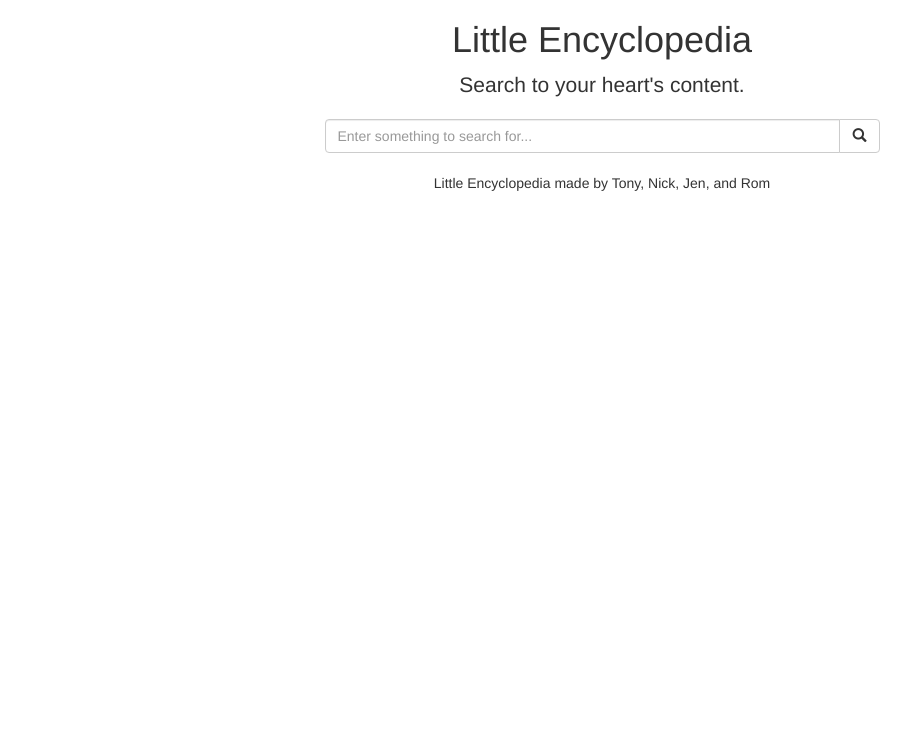
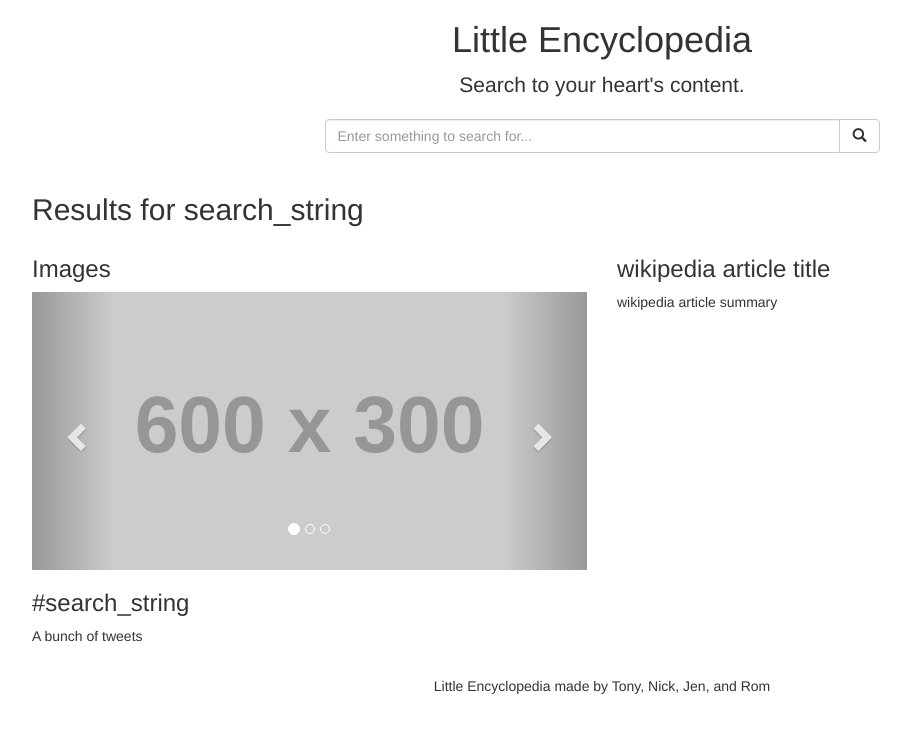
Before and after one commit to Clase026/Encyclopedia_Project, a Django app: page / in a window 1280 px wide. Shown: the top 733 px of the page, without its empty margins (38-949 px from the left). Run offline with Django 3.2, Linux system fonts and the light colour scheme; some libraries are stand-ins or nearby versions.

Commit message:
Update search index with placeholder results

```diff
--- a/encyclopedia/templates/search/index.html
+++ b/encyclopedia/templates/search/index.html
@@ -32,8 +32,59 @@
                             </button>
                         </span>
                     </div>
+                    <br>
                 </form>
+            </div>
+        </div>
+        <div class="row">
+            <div class="col-xs-12">
+                <h2>Results for search_string</h2>
+            </div>
+        </div>
+        <div class="row">
+            <div class="col-xs-12 col-sm-6">
+                <h3>Images</h3>
+                <div id="carousel" class="carousel slide" data-ride="carousel">
+                    <!-- Indicators -->
+                    <ol class="carousel-indicators">
+                        <li data-target="#carousel-example-generic" data-slide-to="0" class="active"></li>
+                        <li data-target="#carousel-example-generic" data-slide-to="1"></li>
+                        <li data-target="#carousel-example-generic" data-slide-to="2"></li>
+                    </ol>
 
+                  <!-- Wrapper for slides -->
+                    <div class="carousel-inner" role="listbox">
+                        <div class="item active">
+                            <img src="//placehold.it/600x300">
+                        </div>
+                        <div class="item">
+                            <img src="//placehold.it/600x300">
+                        </div>
+                        <div class="item">
+                            <img src="//placehold.it/600x300">
+                        </div>
+                    </div>
+
+                  <!-- Controls -->
+                    <a class="left carousel-control" href="#carousel" role="button" data-slide="prev">
+                        <span class="glyphicon glyphicon-chevron-left" aria-hidden="true"></span>
+                        <span class="sr-only">Previous</span>
+                    </a>
+                    <a class="right carousel-control" href="#carousel" role="button" data-slide="next">
+                        <span class="glyphicon glyphicon-chevron-right" aria-hidden="true"></span>
+                        <span class="sr-only">Next</span>
+                    </a>
+                </div>
+            </div>
+            <div class="col-xs-12 col-sm-6">
+                <h3>wikipedia article title</h3>
+                <p>wikipedia article summary</p>
+            </div>
+        </div>
+        <div class="row">
+            <div class="col-xs-12">
+                <h3>#search_string</h3>
+                <p>A bunch of tweets</p>
             </div>
         </div>
     </div>
```
